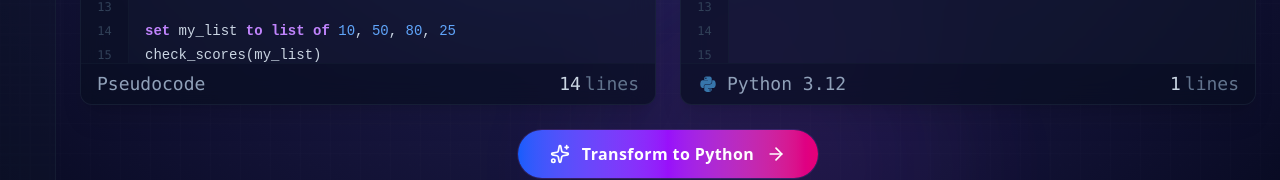
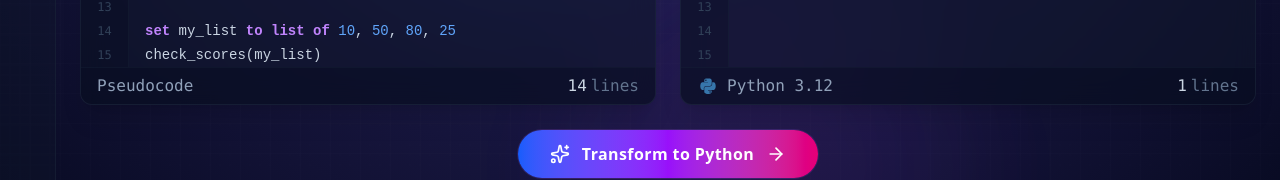
Before and after one commit to AbdullahHamadax/Pseudocode-To-Code-Converter, a React app in the folder frontend/: page / in a window 1280 px wide. Shown: the part 417-597 px from the top of the page. Built offline with nearby package versions, Linux system fonts and the light colour scheme; the HTML template or start-up script is replaced by a standard one.

Commit message:
fix: Adjust font size for title and line count display in CodeEditor

```diff
--- a/frontend/src/components/CodeEditor.tsx
+++ b/frontend/src/components/CodeEditor.tsx
@@ -179,10 +179,10 @@ const CodeEditor = ({
           {Icon && (
             <Icon className={clsx("w-5.5 h-5.5", currentStyle.iconColor)} />
           )}
-          <span className="font-medium text-slate-400 text-lg">{title}</span>
+          <span className=" text-slate-400 text-base">{title}</span>
         </div>
-        <div className="flex gap-1 text-lg">
-          <span className="text-slate-300 font-medium">{lineCount}</span>
+        <div className="flex gap-1 text-base">
+          <span className="text-slate-300 ">{lineCount}</span>
           <span>lines</span>
         </div>
       </div>
```
